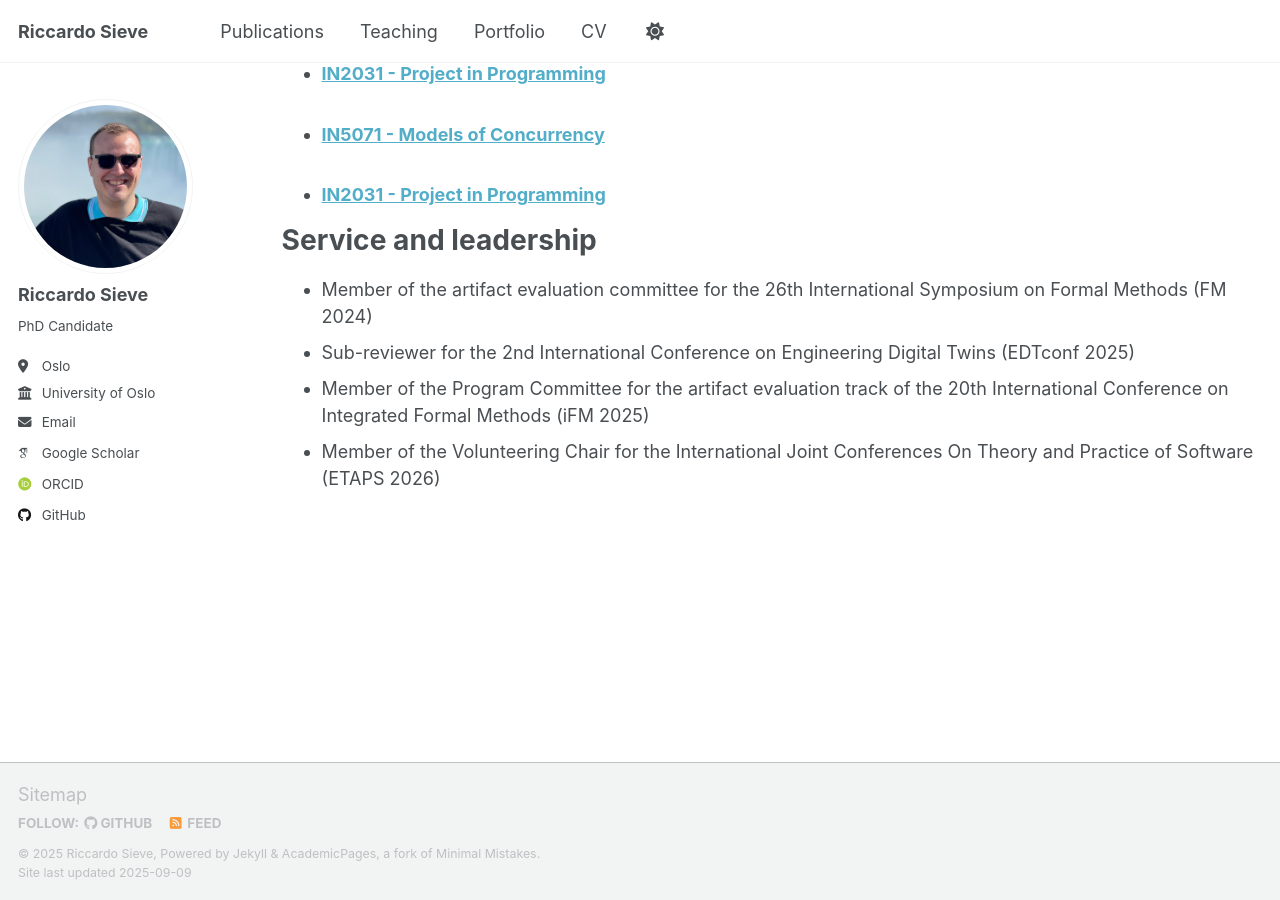
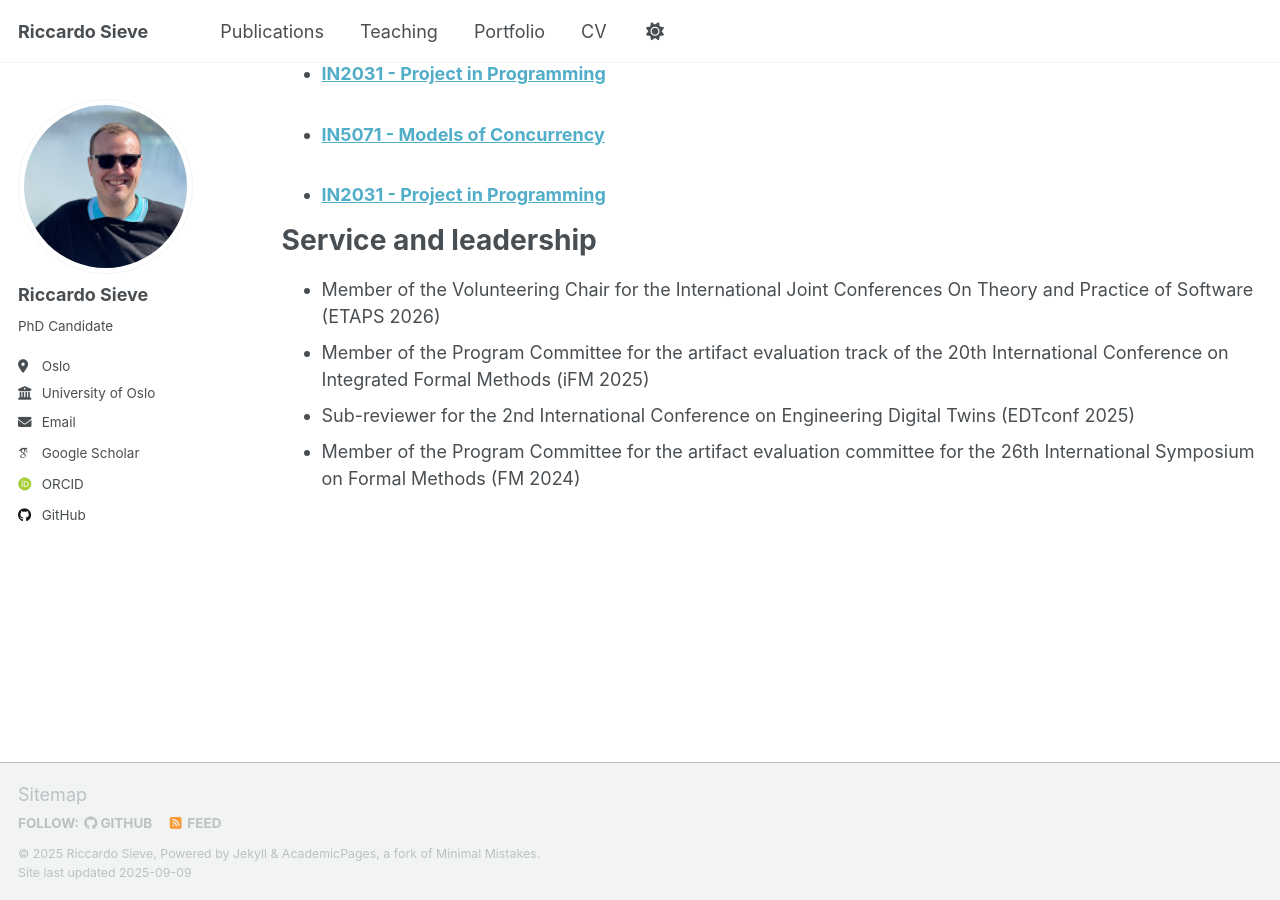
Before and after one commit to sievericcardo/sievericcardo.github.io, a Jekyll site: the page built from _pages/cv.md, in a window 1280 px wide and 900 px high, scrolled down 1705 px. Built offline with Jekyll 4.4.1, drawn with Linux system fonts in a browser that asks for light colours; some web fonts are replaced; a script that is not in the unit is left out.

```diff
--- a/_config.yml
+++ b/_config.yml
@@ -47,7 +47,7 @@ author:
   bitbucket        : # Username - Update with your username on the site
   codepen          : # Username
   dribbble         : # Username
-  github           : "https://github.com/sievericcardo"
+  github           : "sievericcardo"
   kaggle           : # Username
   stackoverflow    : # User number or user number and name (i.e., use "1" or "1/jeff-atwood")
 
--- a/_pages/cv.md
+++ b/_pages/cv.md
@@ -63,7 +63,7 @@ Teaching
 
 Service and leadership
 ======
-* Member of the artifact evaluation committee for the 26th International Symposium on Formal Methods (FM 2024)
+* Member of the Volunteering Chair for the International Joint Conferences On Theory and Practice of Software (ETAPS 2026)
+* Member of the Program Committee for the artifact evaluation track of the 20th International Conference on Integrated Formal Methods (iFM 2025)
 * Sub-reviewer for the 2nd International Conference on Engineering Digital Twins (EDTconf 2025)
-* Member of the Program Committee for the artifact evaluation track of the 20th International Conference on Integrated Formal Methods (iFM 2025)
-* Member of the Volunteering Chair for the International Joint Conferences On Theory and Practice of Software (ETAPS 2026)
+* Member of the Program Committee for the artifact evaluation committee for the 26th International Symposium on Formal Methods (FM 2024)
```
